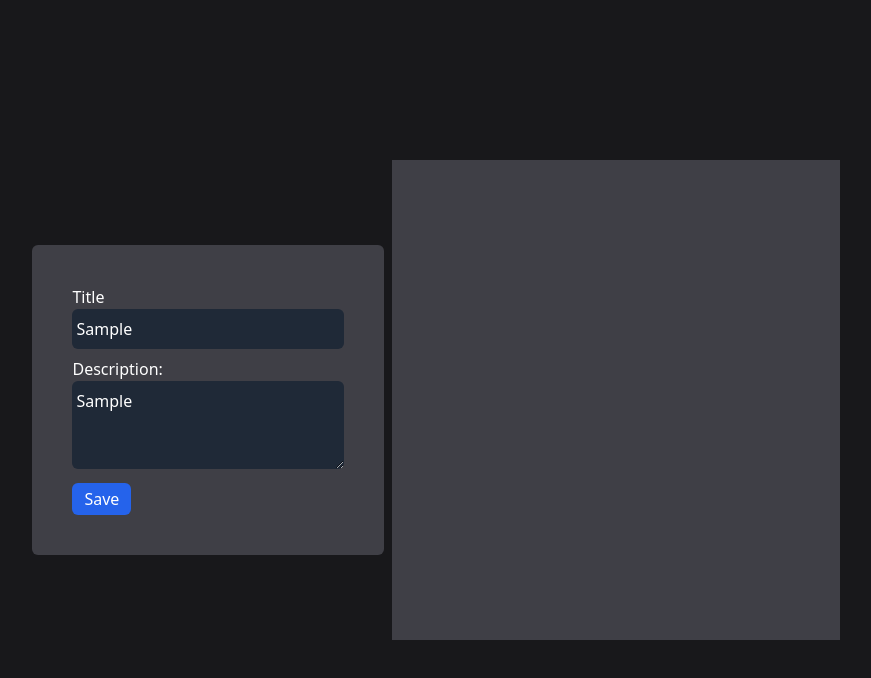
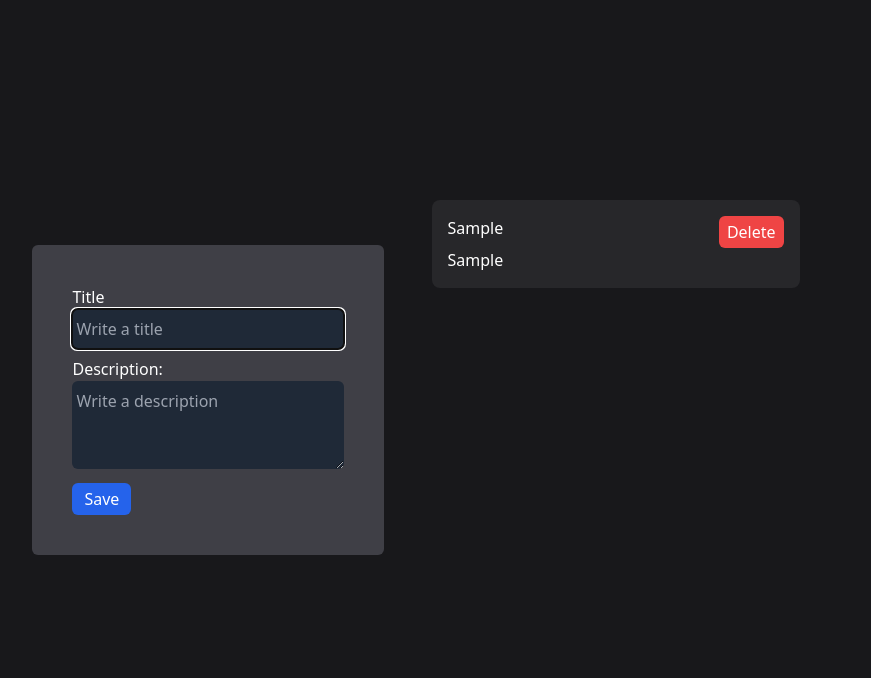
Before and after one commit to Fypoo1day/Todo-List-With-Vite-Tailwind, a website built with Vite: page index.html in a window 1280 px wide. Both pictures are taken after typing "Sample", "Sample" into the empty fields and a click on the button "Save". Shown: the whole page, without its empty margins (204-1075 px from the left). Built offline with nearby package versions, Linux system fonts and the light colour scheme.

Commit message:
Programo el Listado de las tareas

```diff
--- a/index.html
+++ b/index.html
@@ -31,8 +31,8 @@
       </form>
 
       <div
-        id="taskList"
-        class="bg-zinc-700 max-w-md w-full h-3/5 p-10 overflow-y-scroll"
+        id="tasksList"
+        class="max-w-md w-full h-3/5 p-10 overflow-y-scroll"
       ></div>
     </div>
 
--- a/src/main.ts
+++ b/src/main.ts
@@ -1,6 +1,7 @@
 import "./style.css";
 
 const taskForm = document.querySelector<HTMLFormElement>("#taskForm");
+const taskList = document.querySelector<HTMLDivElement>("#tasksList");
 
 interface Task {
   title: string;
@@ -21,4 +22,46 @@ taskForm?.addEventListener("submit", (e) => {
   });
 
   localStorage.setItem("tasks", JSON.stringify(tasks));
+
+  renderTasks(tasks);
+
+  taskForm.reset();
+  title.focus();
 });
+
+document.addEventListener("DOMContentLoaded", () => {
+  tasks = JSON.parse(localStorage.getItem("tasks") || "[]");
+  renderTasks(tasks);
+});
+
+function renderTasks(tasks: Task[]) {
+  taskList!.innerHTML = "";
+
+  tasks.forEach((task) => {
+    const taskElement = document.createElement("div");
+    taskElement.className =
+      "bg-zinc-800 mb-1 p-4 rounded-lg hover:bg-zinc-700 hover:cursor-pointer";
+
+    const header = document.createElement("header");
+    header.className = "flex justify-between";
+
+    const title = document.createElement("span");
+    title.innerText = task.title;
+
+    const btnDelete = document.createElement("button");
+    btnDelete.className = "bg-red-500 px-2 py-1 rounded-md";
+    btnDelete.innerText = "Delete";
+
+    header.append(title);
+
+    header.append(btnDelete);
+
+    const description = document.createElement("p");
+    description.innerText = task.description;
+
+    taskElement.append(header);
+    taskElement.append(description);
+
+    taskList?.append(taskElement);
+  });
+}
```
